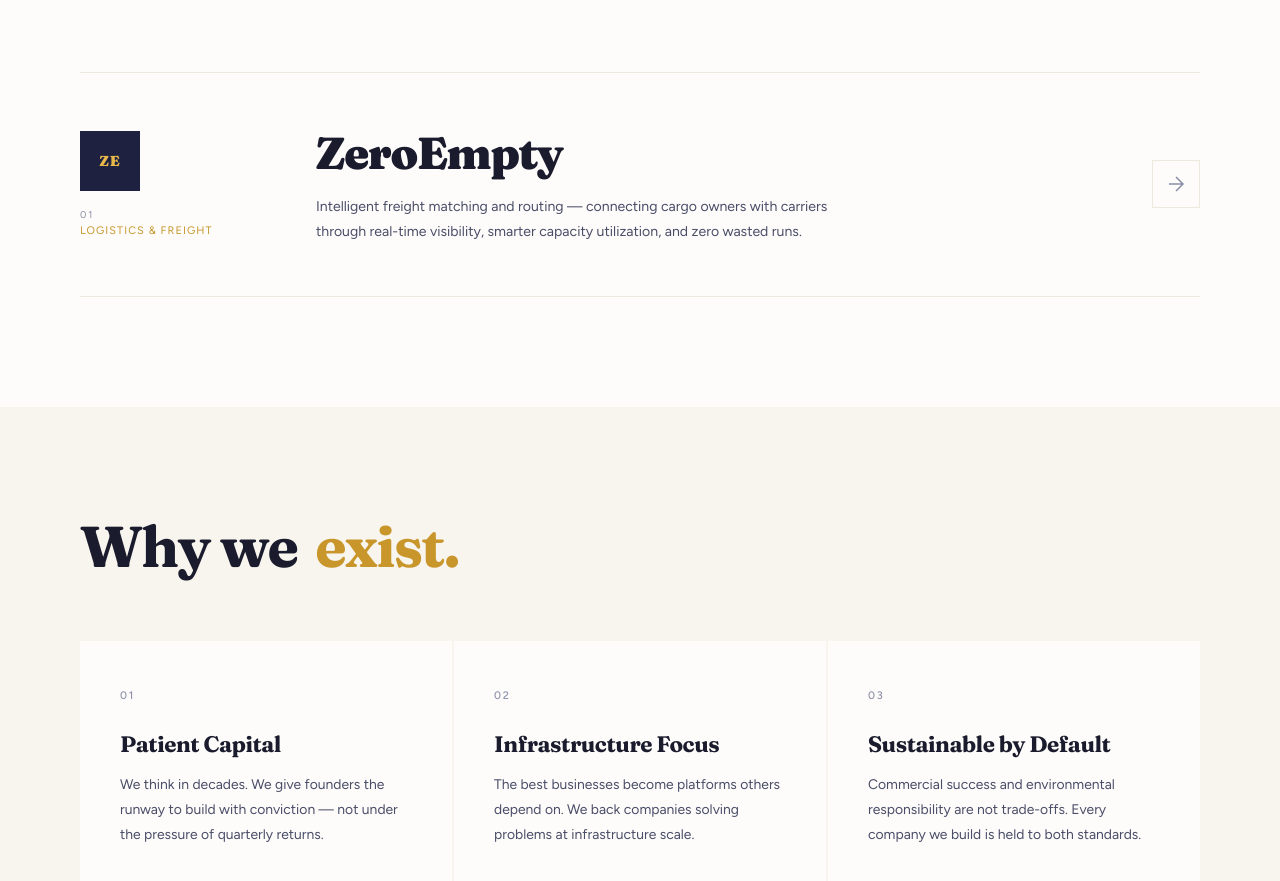
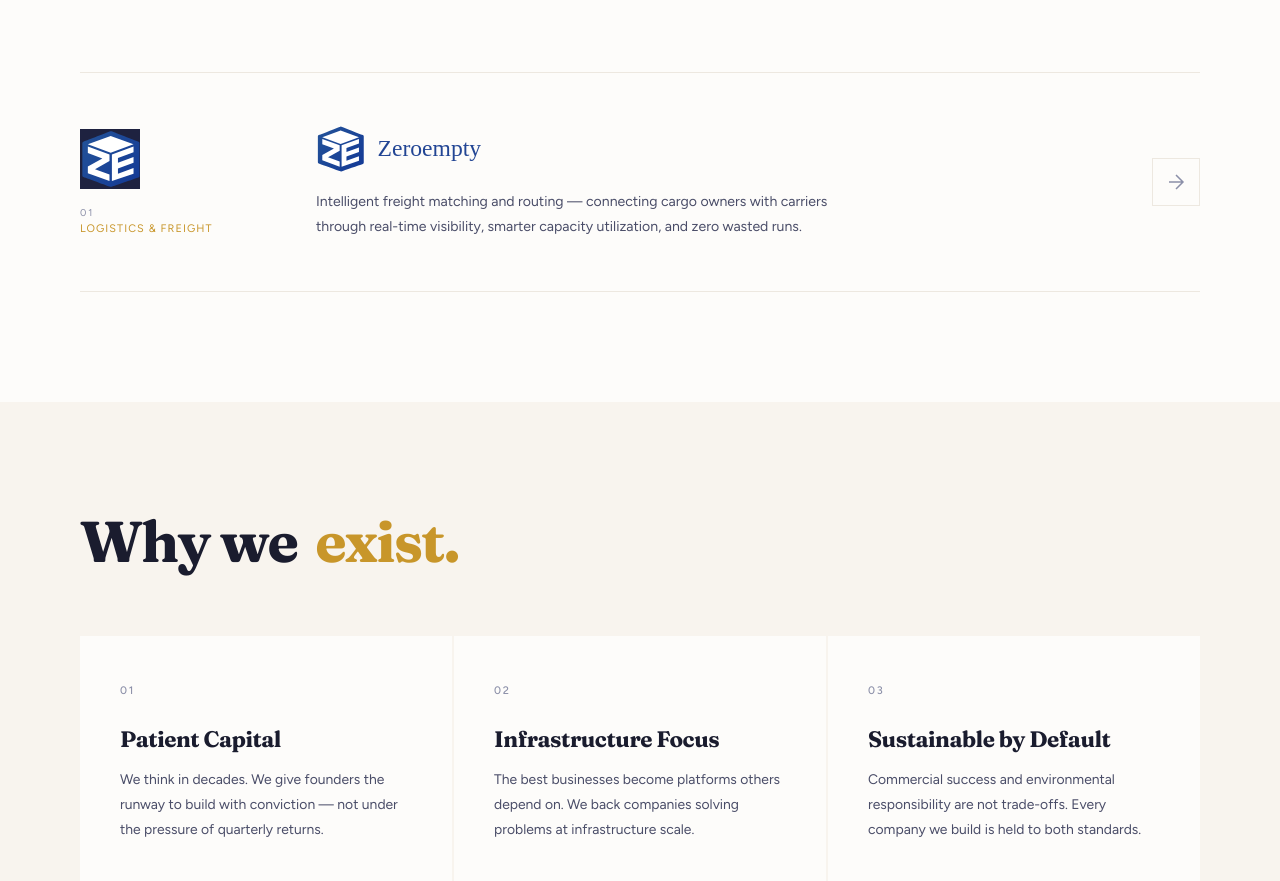
Before and after one commit to zeroempty-dev/blueseed-web, a React (Create React App) app: page / in a window 1280 px wide. Shown: the part 1403-2284 px from the top of the page. Built offline with nearby package versions, Linux system fonts and the light colour scheme.

Commit message:
Add ZeroEmpty logo to company card

```diff
--- a/src/pages/Home.css
+++ b/src/pages/Home.css
@@ -159,8 +159,10 @@
 .cc-badge {
   width: 60px; height: 60px; background: var(--navy);
   display: flex; align-items: center; justify-content: center;
-  font-family: var(--sans); font-size: 0.9rem; font-weight: 800;
-  color: var(--gold-lt); letter-spacing: 0.06em;
+  overflow: hidden;
+}
+.cc-badge-logo {
+  width: 100%; height: 100%; object-fit: cover; object-position: left center;
 }
 .cc-meta { display: flex; flex-direction: column; gap: 4px; }
 .cc-num { font-size: 0.62rem; letter-spacing: 0.18em; color: var(--ink-soft); }
@@ -171,6 +173,10 @@
   font-size: clamp(1.8rem, 3.5vw, 3.2rem); font-weight: 800;
   letter-spacing: -0.03em; color: var(--ink);
   font-variation-settings: 'opsz' 40; margin-bottom: 14px;
+}
+.cc-logo {
+  height: 48px; width: auto; max-width: 220px;
+  display: block; margin-bottom: 16px;
 }
 .cc-desc { font-size: 0.88rem; line-height: 1.78; color: var(--ink-mid); max-width: 520px; }
 
--- a/src/pages/Home.jsx
+++ b/src/pages/Home.jsx
@@ -62,14 +62,16 @@ export default function Home() {
         </div>
         <div className="company-card reveal rd1">
           <div className="cc-left">
-            <div className="cc-badge">ZE</div>
+            <div className="cc-badge">
+              <img src="/zeroempty-logo.svg" alt="ZeroEmpty" className="cc-badge-logo" />
+            </div>
             <div className="cc-meta">
               <span className="cc-num">01</span>
               <span className="cc-sector">Logistics & Freight</span>
             </div>
           </div>
           <div className="cc-body">
-            <h3 className="cc-name">ZeroEmpty</h3>
+            <img src="/zeroempty-logo.svg" alt="ZeroEmpty" className="cc-logo" />
             <p className="cc-desc">Intelligent freight matching and routing — connecting cargo owners with carriers through real-time visibility, smarter capacity utilization, and zero wasted runs.</p>
           </div>
           <div className="cc-right">
```
Also changed, not shown: public/zeroempty-logo.png (added), public/zeroempty-logo.svg (added).
